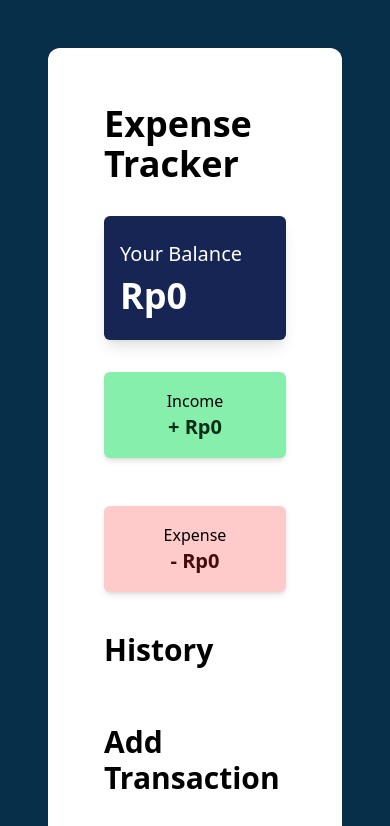
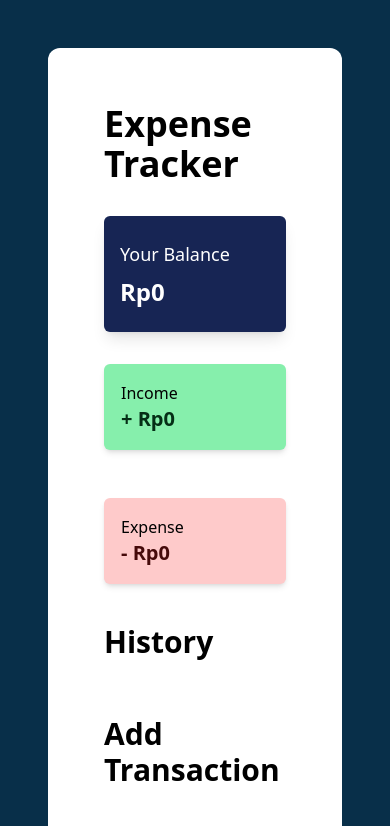
Before and after one commit to Zireha/expense-tracker-with-vue-js, a Vue app: page / in a window 390 px wide. Shown: the top 826 px of the page. Built offline with nearby package versions, Linux system fonts and the light colour scheme.

Commit message:
small changes in responsive

```diff
--- a/src/components/Balance.vue
+++ b/src/components/Balance.vue
@@ -1,7 +1,7 @@
 <template>
 <div class="pl-4">
-    <h3 class="text-xl pb-2">Your Balance</h3>
-    <p class="font-bold text-4xl">Rp{{ total.toLocaleString("id-ID") }}</p>
+    <h3 class="text-lg md:text-xl pb-2">Your Balance</h3>
+    <p class="font-bold text-2xl md:text-4xl">Rp{{ total.toLocaleString("id-ID") }}</p>
 </div>
 </template>
 
--- a/src/components/IncomeExpense.vue
+++ b/src/components/IncomeExpense.vue
@@ -1,7 +1,7 @@
 <template>
     <div class="flex flex-col lg:flex lg:flex-row justify-between gap-12 mx-auto">
         <div
-            class="flex-col shadow-md p-4 text-center border lg:w-1/2 border-transparent rounded-md bg-green-300"
+            class="flex-col shadow-md p-4 md:text-center border lg:w-1/2 border-transparent rounded-md bg-green-300"
         >
             <h3>Income</h3>
             <p class="font-bold text-xl lg:text-2xl text-green-950">
@@ -9,7 +9,7 @@
             </p>
         </div>
         <div
-            class="flex-col shadow-md p-4 text-center border lg:w-1/2 border-transparent rounded-md bg-red-200"
+            class="flex-col shadow-md p-4 md:text-center border lg:w-1/2 border-transparent rounded-md bg-red-200"
         >
             <h3>Expense</h3>
             <p class="font-bold text-xl lg:text-2xl text-red-950">
--- a/src/components/TransactionList.vue
+++ b/src/components/TransactionList.vue
@@ -5,10 +5,10 @@
             <li
                 v-for="transaction in transactions"
                 :key="transaction.id"
-                class="group flex items-center bg-stone-100 rounded-lg overflow-hidden shadow-md hover:bg-stone-200"
+                class="group flex items-center justify-between bg-stone-100 rounded-lg overflow-hidden shadow-md hover:bg-stone-200 h-full"
             >
                 <div
-                    class="flex-1 flex items-center justify-between pt-4 pl-4 pb-4 pr-2 transition-all duration-300"
+                    class="flex flex-col items-start md:flex-1 md:flex md:justify-between pt-4 pl-4 pb-4 pr-2 transition-all duration-300"
                 >
                     <span class="text-lg font-medium">{{
                         transaction.text
@@ -43,7 +43,7 @@
                                 ? 'bg-red-600'
                                 : 'bg-green-600'
                         "
-                        class="text-white px-2 h-full min-h-[60px] transition-colors"
+                        class="text-white px-2 h-full min-h-[120px] transition-colors"
                     ></div>
                 </div>
             </li>
```
